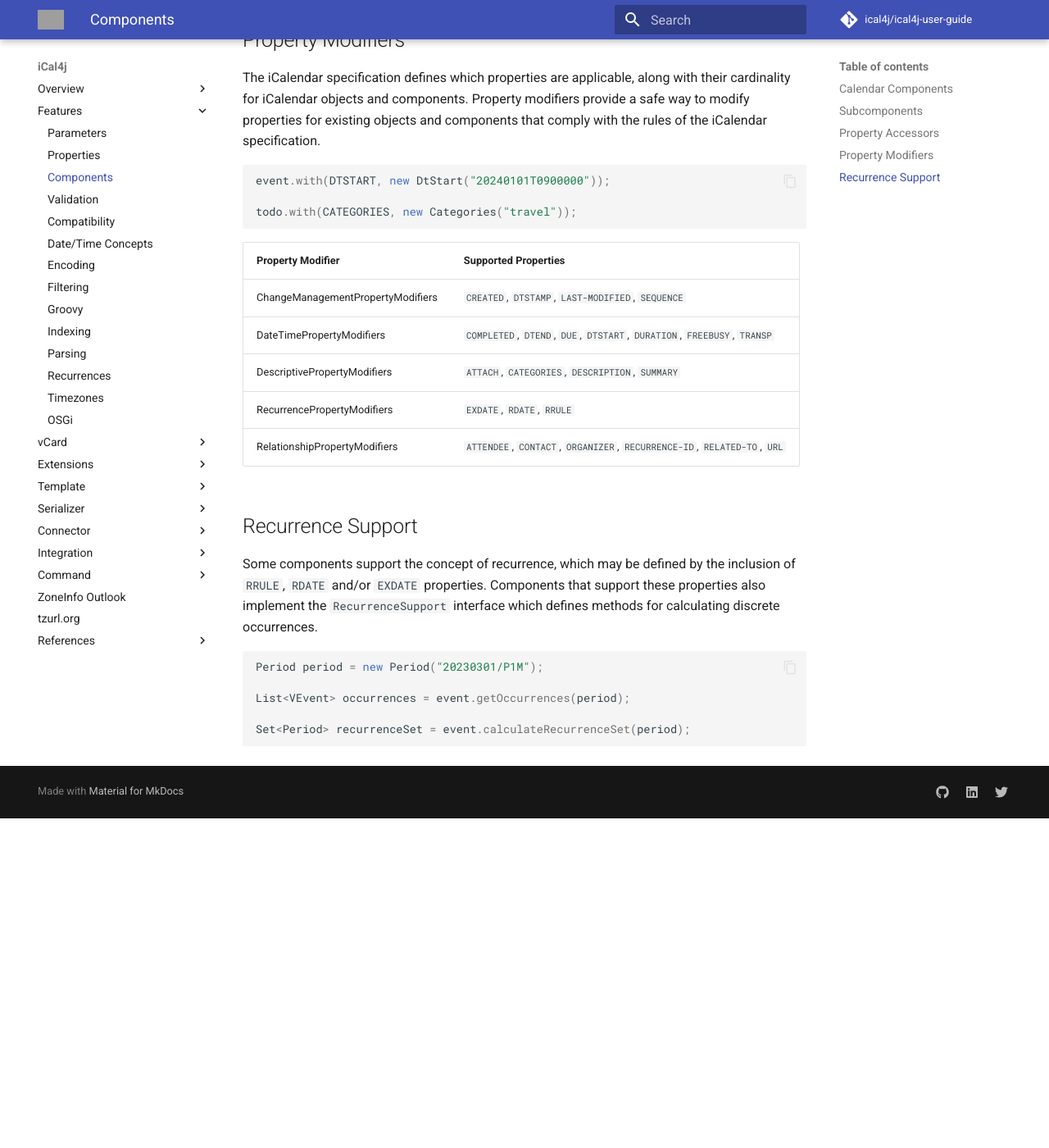
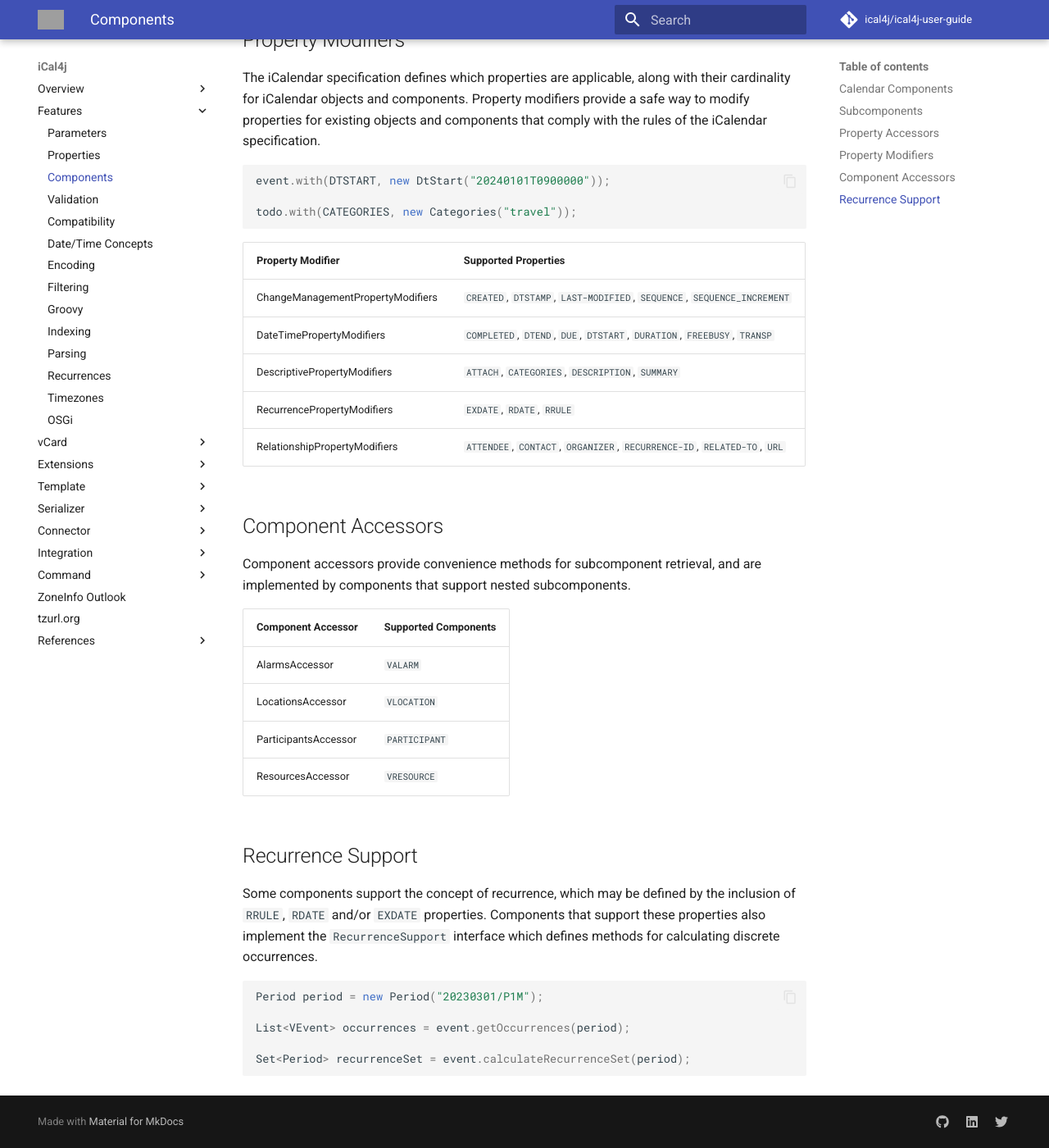
Before and after one commit to ical4j/ical4j-user-guide, an MkDocs documentation site: the page built from docs/components.md, in a window 1280 px wide and 1400 px high, scrolled down 1910 px. Shown: the whole window at 82% size. Built offline with MkDocs 1.6.1 and Material for MkDocs 9.7.7, drawn with Linux system fonts in a browser that asks for light colours; comment, search, counter and statistics services are not loaded; before the commit the page ends 2908 px from its top, so only the background shows below that; grey boxes are pictures that could not be loaded.

Commit message:
Added components feature

````diff
--- a/docs/components.md
+++ b/docs/components.md
@@ -67,13 +67,27 @@ event.with(DTSTART, new DtStart("20240101T0900000"));
 todo.with(CATEGORIES, new Categories("travel"));
 ```
 
- | Property Modifier                 | Supported Properties                                                     |
+| Property Modifier                 | Supported Properties                                                     |
 |-----------------------------------|--------------------------------------------------------------------------|
-| ChangeManagementPropertyModifiers | `CREATED`, `DTSTAMP`, `LAST-MODIFIED`, `SEQUENCE`                        |
+| ChangeManagementPropertyModifiers | `CREATED`, `DTSTAMP`, `LAST-MODIFIED`, `SEQUENCE`, `SEQUENCE_INCREMENT`   |
 | DateTimePropertyModifiers         | `COMPLETED`, `DTEND`, `DUE`, `DTSTART`, `DURATION`, `FREEBUSY`, `TRANSP` |
 | DescriptivePropertyModifiers      | `ATTACH`, `CATEGORIES`, `DESCRIPTION`, `SUMMARY`                         |
 | RecurrencePropertyModifiers       | `EXDATE`, `RDATE`, `RRULE`                                               |
 | RelationshipPropertyModifiers     | `ATTENDEE`, `CONTACT`, `ORGANIZER`, `RECURRENCE-ID`, `RELATED-TO`, `URL` |
+
+## Component Accessors
+
+Component accessors provide convenience methods for subcomponent retrieval, and are implemented by components
+that support nested subcomponents.
+
+| Component Accessor   | Supported Components |
+|----------------------|----------------------|
+| AlarmsAccessor       | `VALARM`             |
+| LocationsAccessor    | `VLOCATION`          |
+| ParticipantsAccessor | `PARTICIPANT`        |
+| ResourcesAccessor    | `VRESOURCE`          |
+
+
 
 ## Recurrence Support
 
````
